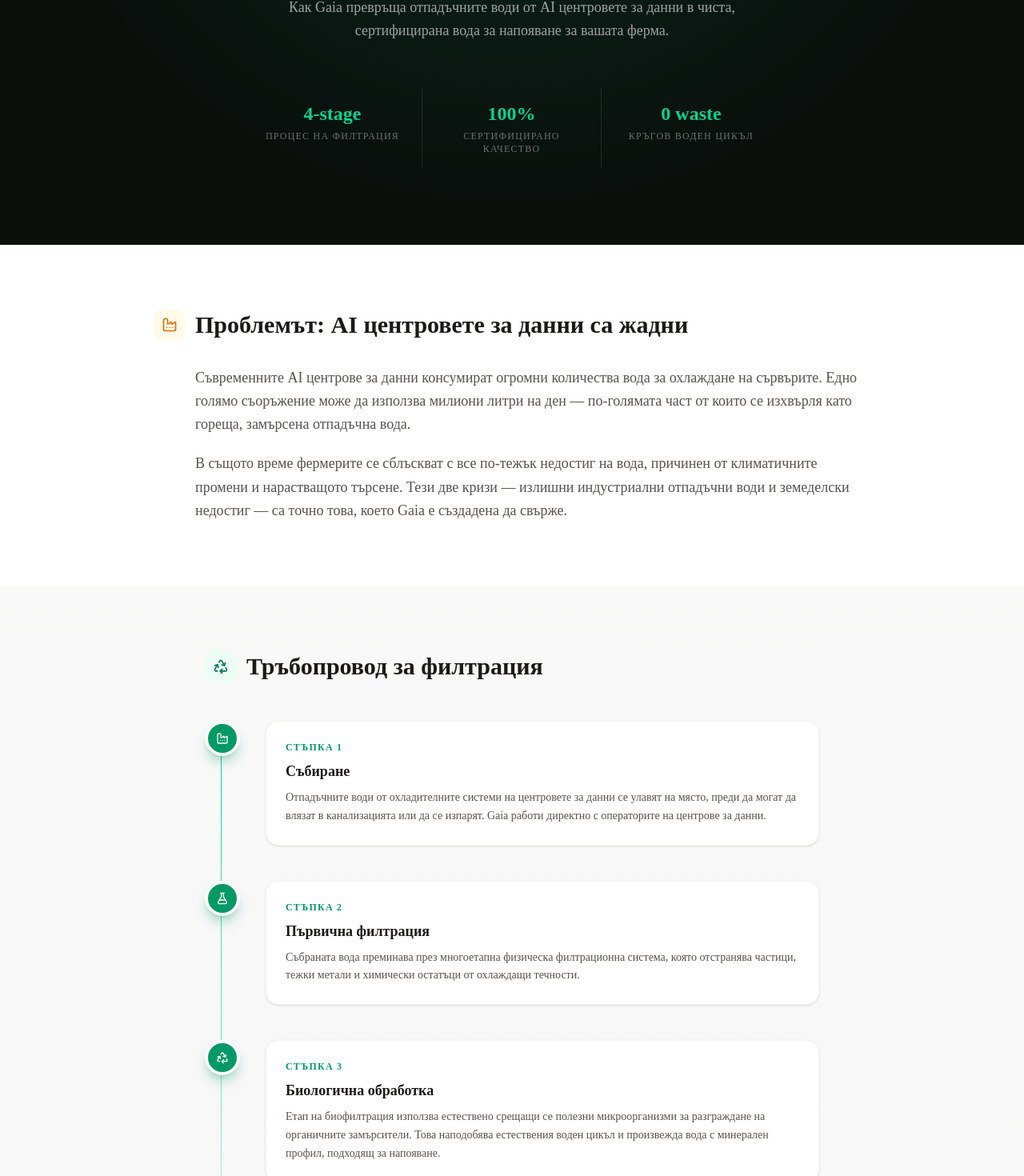
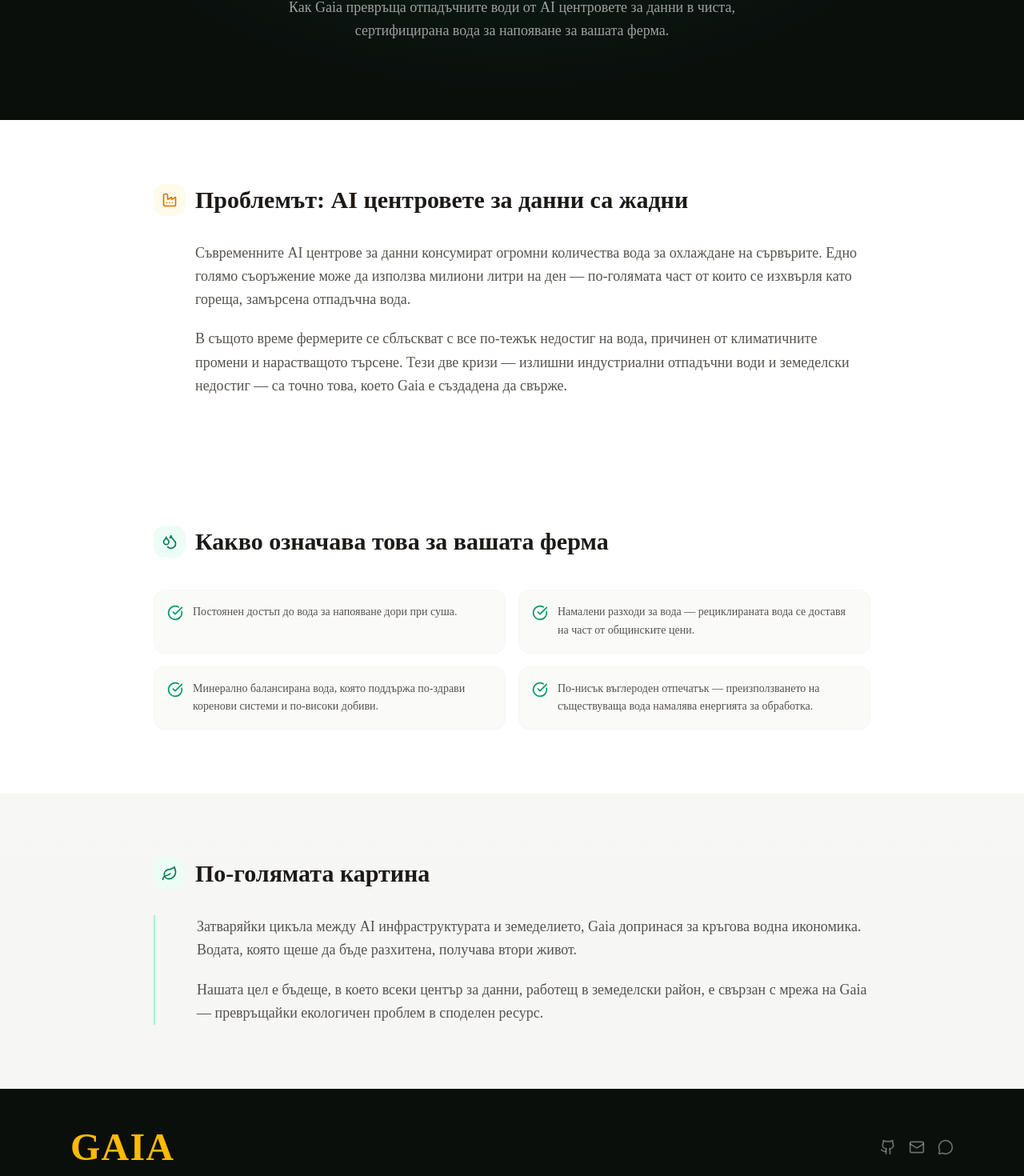
Before and after one commit to kganev26/HackTues12, a Next.js app in the folder react gaia/: page /sustainable-growth in a window 1280 px wide. Shown: the part 256-1726 px from the top of the page at 80% size. Built offline with nearby package versions, Linux system fonts and the light colour scheme.

Commit message:
fixed text on recycling wasted water page

```diff
--- a/react gaia/app/sustainable-growth/page.tsx
+++ b/react gaia/app/sustainable-growth/page.tsx
@@ -1,27 +1,14 @@
 'use client'
 
 import Link from "next/link"
-import { Leaf, Droplets, Recycle, Factory, ArrowLeft, CheckCircle, FlaskConical, Truck } from "lucide-react"
+import { Leaf, Droplets, Factory, ArrowLeft, CheckCircle } from "lucide-react"
 import { Footer } from "@/components/footer"
 import { useLanguage } from "@/lib/language-context"
 import type { TranslationKey } from "@/lib/translations"
 
-const stepKeys = [
-  { icon: Factory, titleKey: "sg_step1_title" as TranslationKey, bodyKey: "sg_step1_body" as TranslationKey },
-  { icon: FlaskConical, titleKey: "sg_step2_title" as TranslationKey, bodyKey: "sg_step2_body" as TranslationKey },
-  { icon: Recycle, titleKey: "sg_step3_title" as TranslationKey, bodyKey: "sg_step3_body" as TranslationKey },
-  { icon: Truck, titleKey: "sg_step4_title" as TranslationKey, bodyKey: "sg_step4_body" as TranslationKey },
-]
-
 const benefitKeys: TranslationKey[] = [
   "sg_benefit_1", "sg_benefit_2", "sg_benefit_3",
-  "sg_benefit_4", "sg_benefit_5", "sg_benefit_6",
-]
-
-const statKeys: { value: string; labelKey: TranslationKey }[] = [
-  { value: "4-stage", labelKey: "sg_stat_filtration" },
-  { value: "100%", labelKey: "sg_stat_certified" },
-  { value: "0 waste", labelKey: "sg_stat_waste" },
+  "sg_benefit_6",
 ]
 
 export default function SustainableGrowthPage() {
@@ -56,15 +43,6 @@ export default function SustainableGrowthPage() {
           </p>
         </div>
 
-        {/* Stats strip */}
-        <div className="relative max-w-2xl mx-auto mt-14 grid grid-cols-3 divide-x divide-white/10 animate-fade-up" style={{ animationDelay: '520ms' }}>
-          {statKeys.map((s) => (
-            <div key={s.labelKey} className="text-center px-6 py-4">
-              <div className="text-2xl font-bold text-emerald-400 mb-1">{s.value}</div>
-              <div className="text-white/40 text-xs uppercase tracking-widest">{t(s.labelKey)}</div>
-            </div>
-          ))}
-        </div>
       </section>
 
       {/* The Problem */}
@@ -86,47 +64,6 @@ export default function SustainableGrowthPage() {
             <p className="text-lg text-stone-600 dark:text-stone-400 leading-relaxed animate-fade-in" style={{ animationDelay: '200ms' }}>
               {t("sg_problem_p2")}
             </p>
-          </div>
-        </div>
-      </section>
-
-      {/* Filtration Pipeline */}
-      <section className="py-20 px-6 md:px-12">
-        <div className="max-w-3xl mx-auto">
-          <div className="flex items-center gap-3 mb-12 animate-fade-up" style={{ animationDelay: '0ms' }}>
-            <span className="w-10 h-10 rounded-xl bg-emerald-50 dark:bg-emerald-900/30 text-emerald-700 dark:text-emerald-400 flex items-center justify-center shrink-0">
-              <Recycle className="w-5 h-5" />
-            </span>
-            <h2 className="text-2xl md:text-3xl font-bold text-stone-900 dark:text-white">
-              {t("sg_pipeline_title")}
-            </h2>
-          </div>
-
-          <div className="relative">
-            <div className="absolute left-5 top-0 bottom-0 w-px bg-gradient-to-b from-emerald-400 via-emerald-300 to-transparent" />
-
-            <div className="space-y-10">
-              {stepKeys.map((step, i) => {
-                const Icon = step.icon
-                return (
-                  <div key={i} className="relative flex gap-8 animate-fade-up" style={{ animationDelay: `${80 + i * 120}ms` }}>
-                    <div className="relative z-10 w-11 h-11 rounded-full bg-emerald-600 text-white flex items-center justify-center shrink-0 shadow-lg shadow-emerald-600/30 border-4 border-stone-50 dark:border-gray-950">
-                      <Icon className="w-4 h-4" />
-                    </div>
-
-                    <div className="flex-1 bg-white dark:bg-gray-900 rounded-2xl shadow-sm border border-stone-100 dark:border-gray-800 p-6 mb-1">
-                      <div className="flex items-center gap-2 mb-2">
-                        <span className="text-xs font-bold text-emerald-600 dark:text-emerald-400 uppercase tracking-widest">
-                          {t("sg_step")} {i + 1}
-                        </span>
-                      </div>
-                      <h3 className="text-lg font-semibold text-stone-900 dark:text-white mb-2">{t(step.titleKey)}</h3>
-                      <p className="text-stone-600 dark:text-stone-400 leading-relaxed text-sm">{t(step.bodyKey)}</p>
-                    </div>
-                  </div>
-                )
-              })}
-            </div>
           </div>
         </div>
       </section>
```
